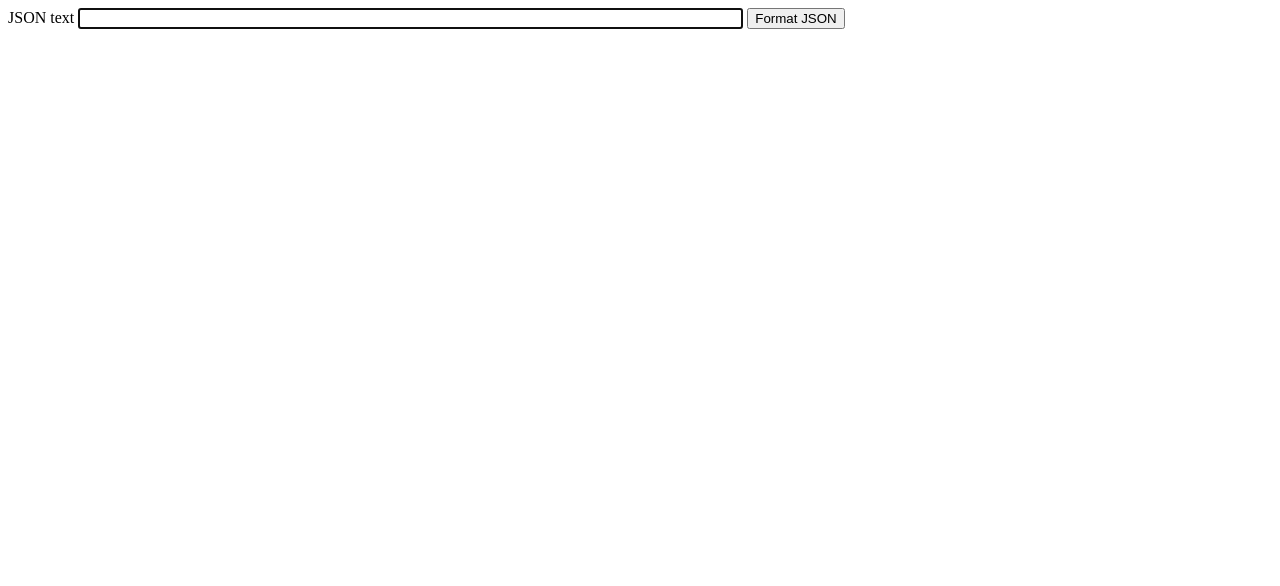
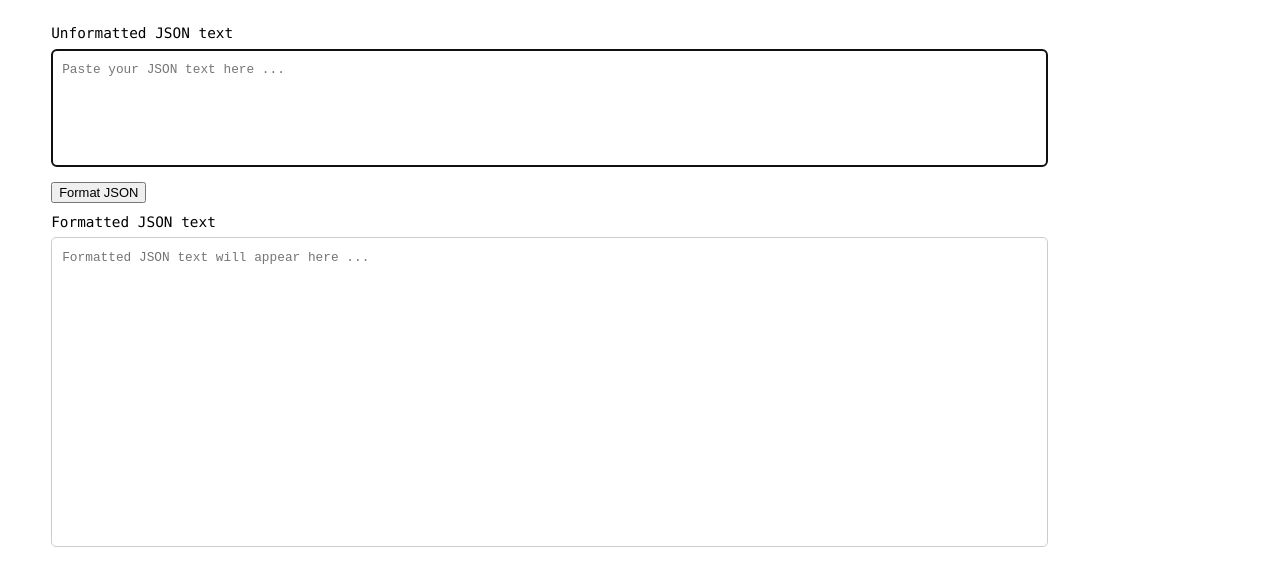
Before and after one commit to srikanthmanda/json-formatter, a plain HTML site: page index.html in a window 1280 px wide. Drawn offline with Linux system fonts and the light colour scheme.

Commit message:
Created proper web UI

```diff
--- a/index.html
+++ b/index.html
@@ -3,11 +3,20 @@
 <head>
     <meta charset="UTF-8">
     <title>Format JSON</title>
+    <link rel="stylesheet" type="text/css" href="web.css" />
     <script type="module" src="index.js"></script>
 </head>
 <body>
-    <label for="json_text">JSON text</label>
-    <input type="text" id="json_text" name="json_text" required autofocus size="80">
-    <button type="button" id="format_json">Format JSON</button>
+    <div id="input">
+        <label for="json_text">Unformatted JSON text</label>
+        <textarea class="codebox" id="json_text" name="json_text" required autofocus rows=5 cols="120" placeholder= "Paste your JSON text here ..."></textarea>
+    </div>
+    <div id="controls">
+        <button type="button" id="format_json">Format JSON</button>
+    </div>
+    <div id="output">
+        <label for="formatted_json_text">Formatted JSON text</label>
+        <textarea class="codebox" id="formatted_json_text" name="formatted_json_text" readonly rows=15 cols="120" placeholder= "Formatted JSON text will appear here ..."></textarea>
+    </div>
 </body>
 </html>
--- a/index.js
+++ b/index.js
@@ -3,7 +3,7 @@ import { formatObject } from './format_json.js'
 export function parseJSON() {
     const unformattedJSON = document.getElementById('json_text').value;
     try {
-        alert(formatObject(JSON.parse(unformattedJSON)));
+        document.getElementById('formatted_json_text').value = formatObject(JSON.parse(unformattedJSON));
     } catch (e) {
         if (e instanceof SyntaxError) {
             alert('Invalid JSON');
--- /dev/null
+++ b/web.css
@@ -0,0 +1,33 @@
+body {
+	color: black;
+	font-size: 0.9em;
+	font-family: "Consolas", "Verdana";
+	line-height: 1.6em;
+	max-width: 80em;
+	padding: 1em 3em 1em 3em;
+}
+
+button {
+	font-size: 0.9em;
+    margin-top: 0.5rem;
+    margin-bottom: 0.5rem;
+}
+
+textarea {
+    padding: 10px;
+    line-height: 1.5;
+    border-radius: 5px;
+    border: 1px solid #ccc;
+    resize: none;
+    overflow: auto;
+}
+
+label {
+    display: block;
+    margin-bottom: 0.2rem;
+}
+
+.codebox {
+    font-size: .8rem;
+    font-family: "Courier New";
+}
```
